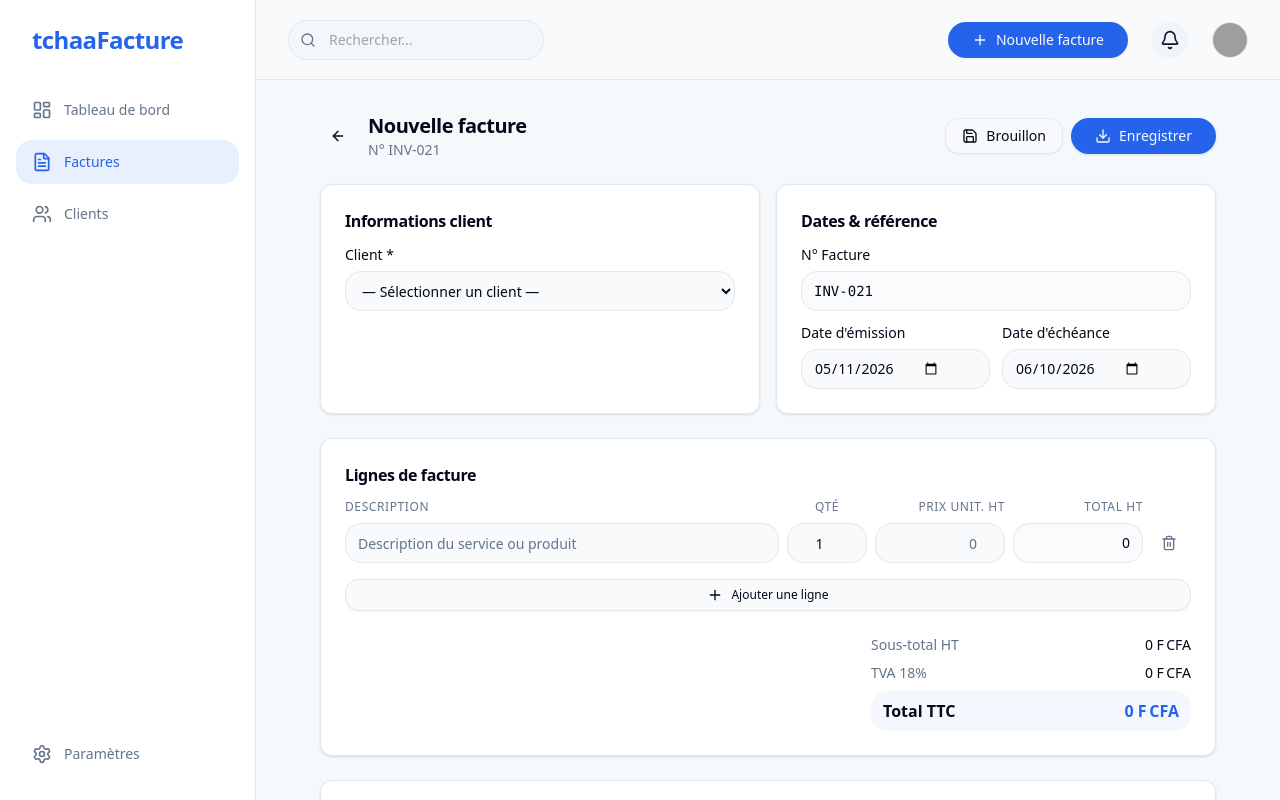
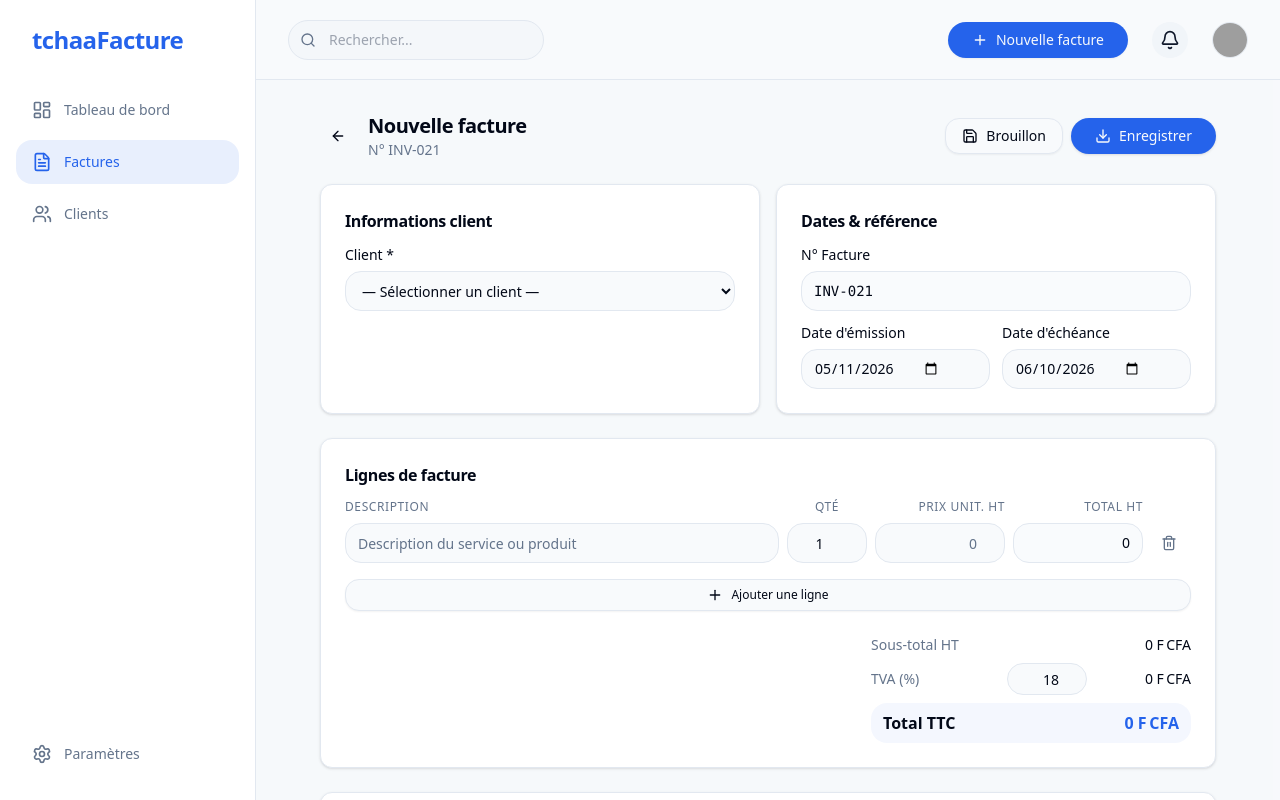
Before and after one commit to Tkatansaou/tchaafacture, a Next.js app: page /invoices/new in a window 1280 px wide. Built offline with nearby package versions, Linux system fonts and the light colour scheme; grey boxes are pictures that could not be loaded.

Commit message:
feat: make TVA editable on new invoice form (pre-filled from settings)

```diff
--- a/src/app/invoices/new/page.tsx
+++ b/src/app/invoices/new/page.tsx
@@ -40,10 +40,10 @@ export default function NewInvoicePage() {
   const { customers } = useCustomers()
   const { settings } = useSettings()
 
-  const TAX_RATE = settings.taxRate || 18
   const invoiceNumber = useMemo(() => nextInvoiceNumber(), [invoices])
 
   const [customerId, setCustomerId] = useState('')
+  const [taxRate, setTaxRate] = useState(settings.taxRate || 18)
   const [date, setDate] = useState(today())
   const [dueDate, setDueDate] = useState(addDays(today(), settings.paymentTerms || 30))
   const [notes, setNotes] = useState('')
@@ -53,7 +53,7 @@ export default function NewInvoicePage() {
   const selectedCustomer = customers.find((c) => c.id === customerId)
 
   const subtotal = lines.reduce((s, l) => s + l.total, 0)
-  const tax = Math.round(subtotal * TAX_RATE / 100)
+  const tax = Math.round(subtotal * taxRate / 100)
   const total = subtotal + tax
 
   const updateLine = (key: string, field: keyof LineItem, raw: string) => {
@@ -87,7 +87,7 @@ export default function NewInvoicePage() {
       customerPhone: selectedCustomer?.phone ?? '',
       customerAddress: selectedCustomer?.address ?? '',
       date, dueDate, subtotal, tax,
-      taxRate: TAX_RATE, amount: total,
+      taxRate, amount: total,
       status, notes,
       // eslint-disable-next-line @typescript-eslint/no-unused-vars
       items: lines.map(({ _key: _k, ...rest }) => rest),
@@ -281,9 +281,17 @@ export default function NewInvoicePage() {
                 <span className="text-muted-foreground">Sous-total HT</span>
                 <span className="font-medium">{formatCurrency(subtotal)}</span>
               </div>
-              <div className="flex justify-between text-sm">
-                <span className="text-muted-foreground">TVA {TAX_RATE}%</span>
-                <span className="font-medium">{formatCurrency(tax)}</span>
+              <div className="flex items-center justify-between gap-3 text-sm">
+                <span className="text-muted-foreground shrink-0">TVA (%)</span>
+                <div className="flex items-center gap-2">
+                  <Input
+                    type="number" min="0" max="100"
+                    value={taxRate}
+                    onChange={(e) => setTaxRate(Math.min(100, Math.max(0, Number(e.target.value) || 0)))}
+                    className="h-8 w-20 text-right text-sm"
+                  />
+                  <span className="w-24 text-right font-medium">{formatCurrency(tax)}</span>
+                </div>
               </div>
               <div className="flex justify-between rounded-lg bg-primary/5 px-3 py-2 text-base font-bold">
                 <span>Total TTC</span>
```
